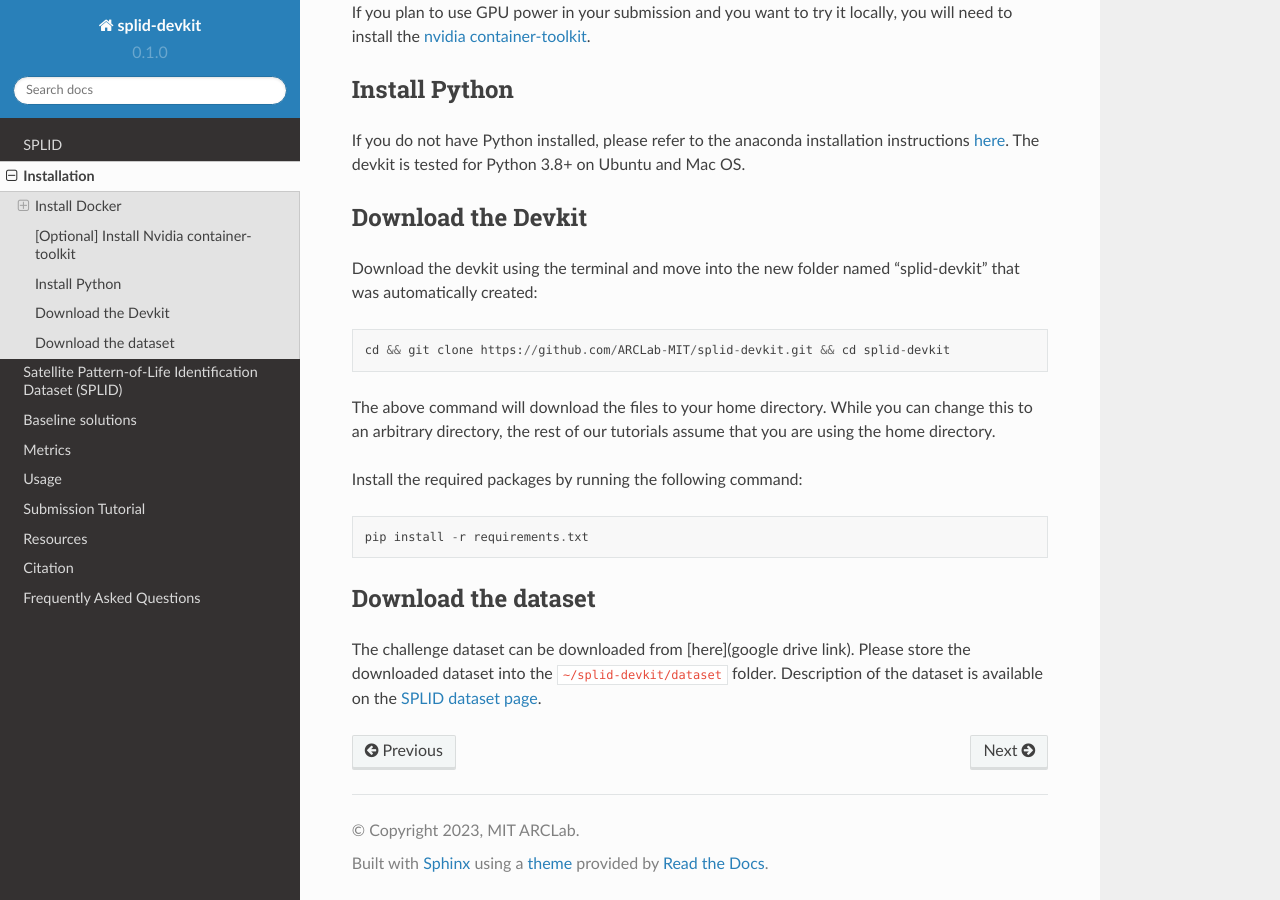
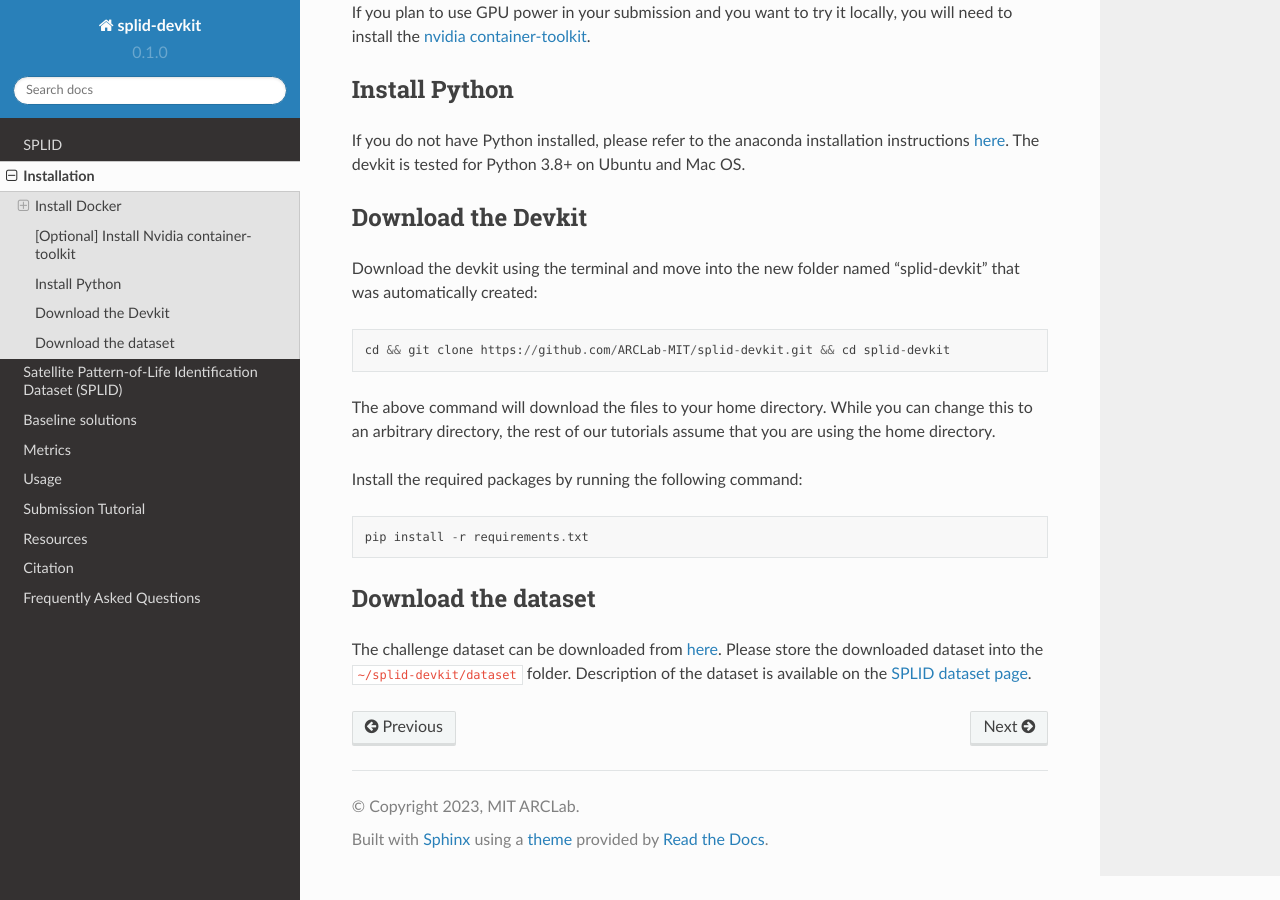
Before and after one commit to olgupila/STORM-AI-devkit-2025, a Sphinx documentation site: the page built from docs/installation.md, in a window 1280 px wide and 900 px high, scrolled down 1007 px. Built offline with Sphinx 7.4.7 and the Read the Docs theme 2.0.0, drawn with Linux system fonts in a browser that asks for light colours; pages that are not in the unit, such as notebooks, are missing from menus; some of the changed lines change nothing that is shown.

Commit message:
Update path to download dataset in installation.md

````diff
--- a/docs/installation.md
+++ b/docs/installation.md
@@ -47,4 +47,4 @@ pip install -r requirements.txt
 ```
 
 ## Download the dataset
-The challenge dataset can be downloaded from [here](google drive link). Please store the downloaded dataset into the `~/splid-devkit/dataset` folder. Description of the dataset is available on the [SPLID dataset page](https://splid-devkit.readthedocs.io/en/latest/dataset.html).
+The challenge dataset can be downloaded from <a href="https://www.dropbox.com/scl/fo/jt5h1f82iycjb8elybmlz/h?rlkey=bjcmny486ddf7m0j7b9uok9ww&dl=0">here</a>. Please store the downloaded dataset into the `~/splid-devkit/dataset` folder. Description of the dataset is available on the [SPLID dataset page](https://splid-devkit.readthedocs.io/en/latest/dataset.html).
````
